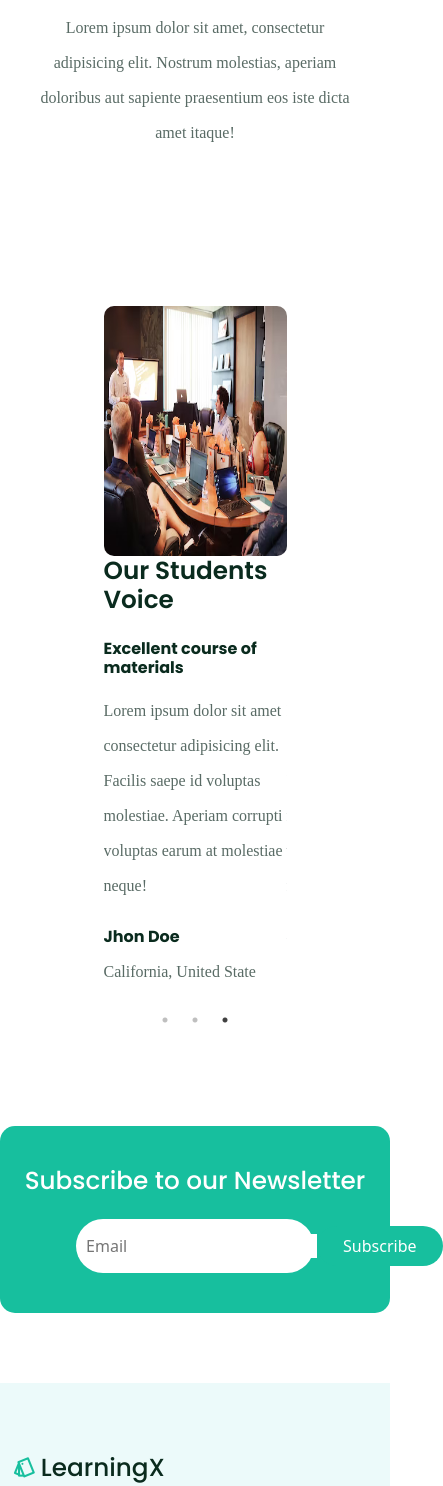
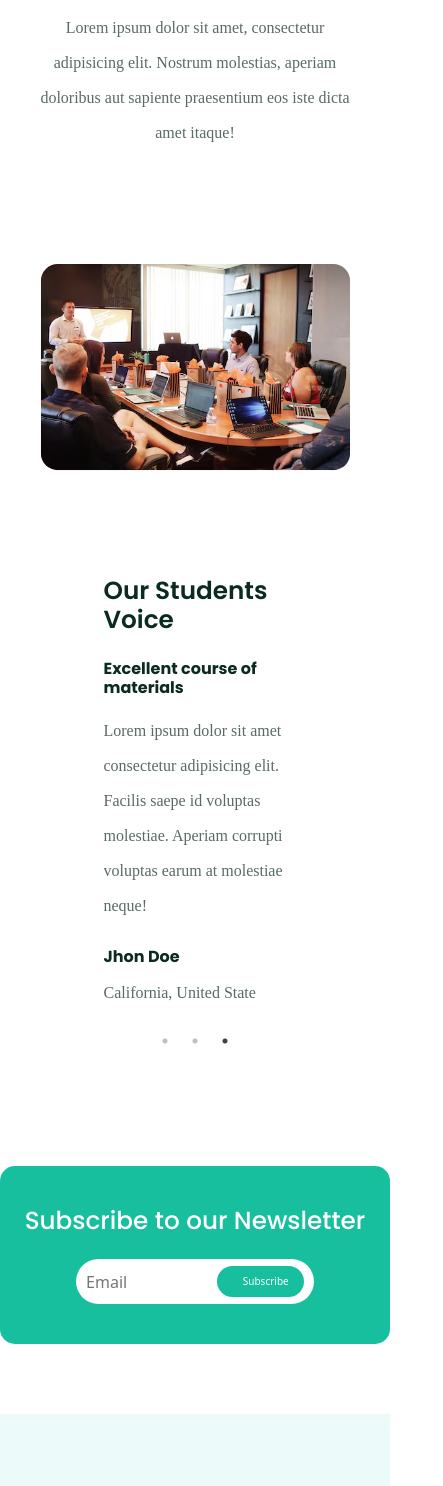
Before and after one commit to mrinnnmoy/LearningX, a React (Create React App) app: page / in a window 390 px wide. Shown: the part 7035-8521 px from the top of the page, 443 px wide, since content can reach past the window. Built offline with nearby package versions, Linux system fonts and the light colour scheme; a web font is replaced by a local one.

Commit message:
fix blog&newsletter-responsiveness

```diff
--- a/src/components/Newsletter/Newsletter.css
+++ b/src/components/Newsletter/Newsletter.css
@@ -32,4 +32,13 @@
     .subscribe {
         width: 65%;
     }
+
+    .subscribe input {
+        width: 55%;
+    }
+
+    .subscribe .btn {
+        width: 40%;
+        font-size: 10px;
+    }
 }
--- a/src/components/Testimonials/Testimonials.css
+++ b/src/components/Testimonials/Testimonials.css
@@ -10,15 +10,15 @@
 @media only screen and (max-width: 991px){
     .testimonial__wrapper{
         flex-direction: column;
-        height: 42.5rem;
+        height: 45rem;
     }
 
     .testimonial__img{
         margin-right: 0;
-        height: 250px;
+        transform: scale(1.3);
     }
 
     .testimonial__content{
-        margin-bottom: 2.5rem;
+        margin-top: 2.5rem;
     }
 }
```
Also changed, not shown: 1 other file (tests, documents, lock files or other folders).
